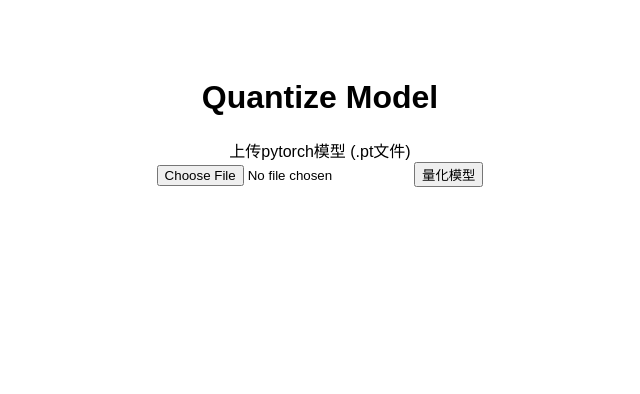
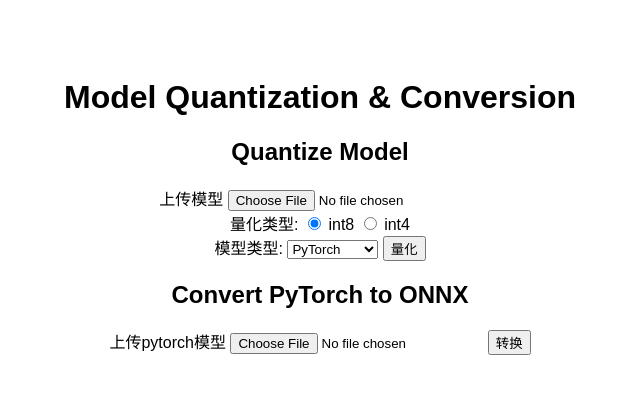
Before and after one commit to JT-Collaboration/model_quantization_project, a FastAPI app: page / in a window 1280 px wide. Shown: the top 394 px of the page, without its empty margins (320-960 px from the left). Run offline with FastAPI, Linux system fonts and the light colour scheme.

Commit message:
Update index.html

```diff
--- a/templates/index.html
+++ b/templates/index.html
@@ -3,35 +3,106 @@
 <head>
     <meta charset="UTF-8">
     <meta name="viewport" content="width=device-width, initial-scale=1.0">
-    <title>Model Quantization</title>
-    <link rel="stylesheet" href="../static/index.css">
+    <title>Model Quantization and ONNX Conversion</title>
+    <link rel="stylesheet" href="/static/index.css">
 </head>
 <body>
-    <h1>Quantize Model</h1>
-    <form id="upload-form" enctype="multipart/form-data">
-        <label for="model-upload">上传pytorch模型 (.pt文件)</label><br>
-        <input type="file" id="model-upload" name="file" accept=".pt">
-        <button type="submit">量化模型</button>
-    </form><br>
-    <div id="download-link" style="display:none;">
-        <br><a id="download-btn" href="#">下载量化后的模型</a>
+    <h1>Model Quantization & Conversion</h1>
+
+    <div class="container">
+        <!-- 左侧：量化 -->
+        <div class="left">
+            <h2>Quantize Model</h2>
+            <form id="quantize-form" enctype="multipart/form-data">
+                <label for="model-upload">上传模型</label>
+                <input type="file" id="model-upload" name="file">
+
+                <div>
+                    <label>量化类型:</label>
+                    <input type="radio" id="int8" name="quantization_type" value="int8" checked>
+                    <label for="int8">int8</label>
+                    <input type="radio" id="int4" name="quantization_type" value="int4">
+                    <label for="int4">int4</label>
+                </div>
+
+                <label for="model-type">模型类型:</label>
+                <select id="model-type" name="model_type">
+                    <option value="pytorch">PyTorch</option>
+                    <option value="tensorflow">TensorFlow</option>
+                </select>
+
+                <button type="submit">量化</button>
+            </form>
+
+            <div id="download-link" style="display:none;">
+                <a id="download-btn" href="#">下载量化模型</a>
+            </div>
+
+            <div id="model-structure" style="display:none;">
+                <h3>模型结构:</h3>
+                <pre id="model-structure-output"></pre>
+            </div>
+        </div>
+
+        <!-- 右侧：转换为 ONNX -->
+        <div class="right">
+            <h2>Convert PyTorch to ONNX</h2>
+            <form id="convert-form" enctype="multipart/form-data">
+                <label for="onnx-model-upload">上传pytorch模型</label>
+                <input type="file" id="onnx-model-upload" name="file">
+                <button type="submit">转换</button>
+            </form>
+
+            <div id="onnx-download-link" style="display:none;">
+                <a id="onnx-download-btn" href="#">下载 ONNX 模型</a>
+            </div>
+        </div>
     </div>
 
     <script>
-        document.getElementById('upload-form').onsubmit = async function(event) {
+        // 处理量化模型表单提交
+        document.getElementById('quantize-form').onsubmit = async function(event) {
             event.preventDefault();
             const formData = new FormData();
             const fileInput = document.getElementById('model-upload');
+            const quantizationType = document.querySelector('input[name="quantization_type"]:checked').value;
+            const modelType = document.getElementById('model-type').value;
+
             formData.append('file', fileInput.files[0]);
+            formData.append('quantization_type', quantizationType);
+            formData.append('model_type', modelType);
 
-            const response = await fetch('/upload/', {
+            const response = await fetch('/quantize/', {
                 method: 'POST',
                 body: formData
             });
 
             const result = await response.json();
-            document.getElementById('download-link').style.display = 'block';
-            document.getElementById('download-btn').href = `/download/?quantized_model=${result.quantized_model_path}`;
+            if (response.ok) {
+                document.getElementById('download-btn').href = `/download/?quantized_model=${result.quantized_model_path}`;
+                document.getElementById('download-link').style.display = 'block';
+                document.getElementById('model-structure-output').textContent = result.model_structure;
+                document.getElementById('model-structure').style.display = 'block';
+            }
+        };
+
+        // 处理转换为 ONNX 表单提交
+        document.getElementById('convert-form').onsubmit = async function(event) {
+            event.preventDefault();
+            const formData = new FormData();
+            const fileInput = document.getElementById('onnx-model-upload');
+            formData.append('file', fileInput.files[0]);
+
+            const response = await fetch('/convert/', {
+                method: 'POST',
+                body: formData
+            });
+
+            const result = await response.json();
+            if (response.ok) {
+                document.getElementById('onnx-download-btn').href = result.onnx_model_path;
+                document.getElementById('onnx-download-link').style.display = 'block';
+            }
         };
     </script>
 </body>
```
